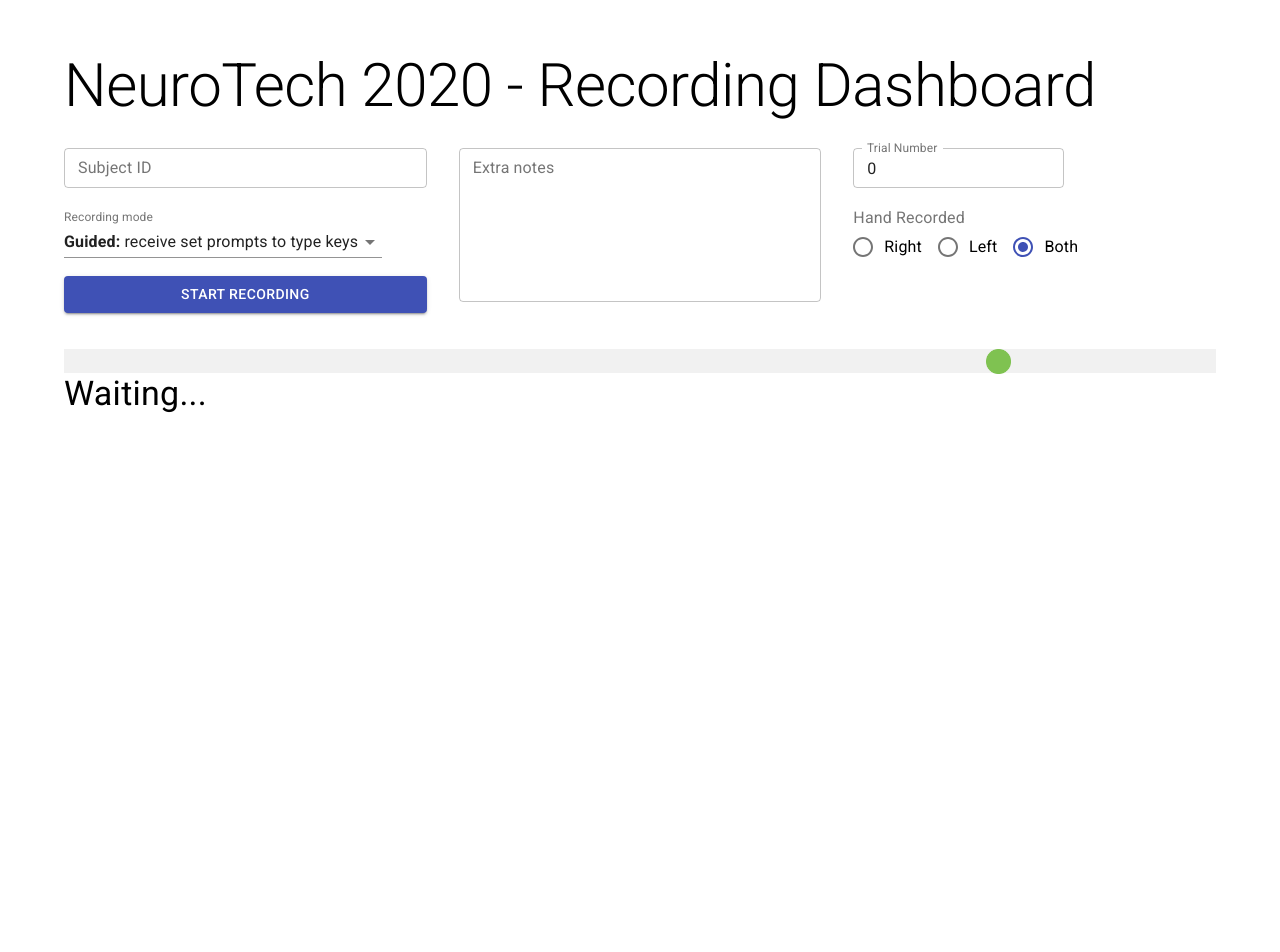
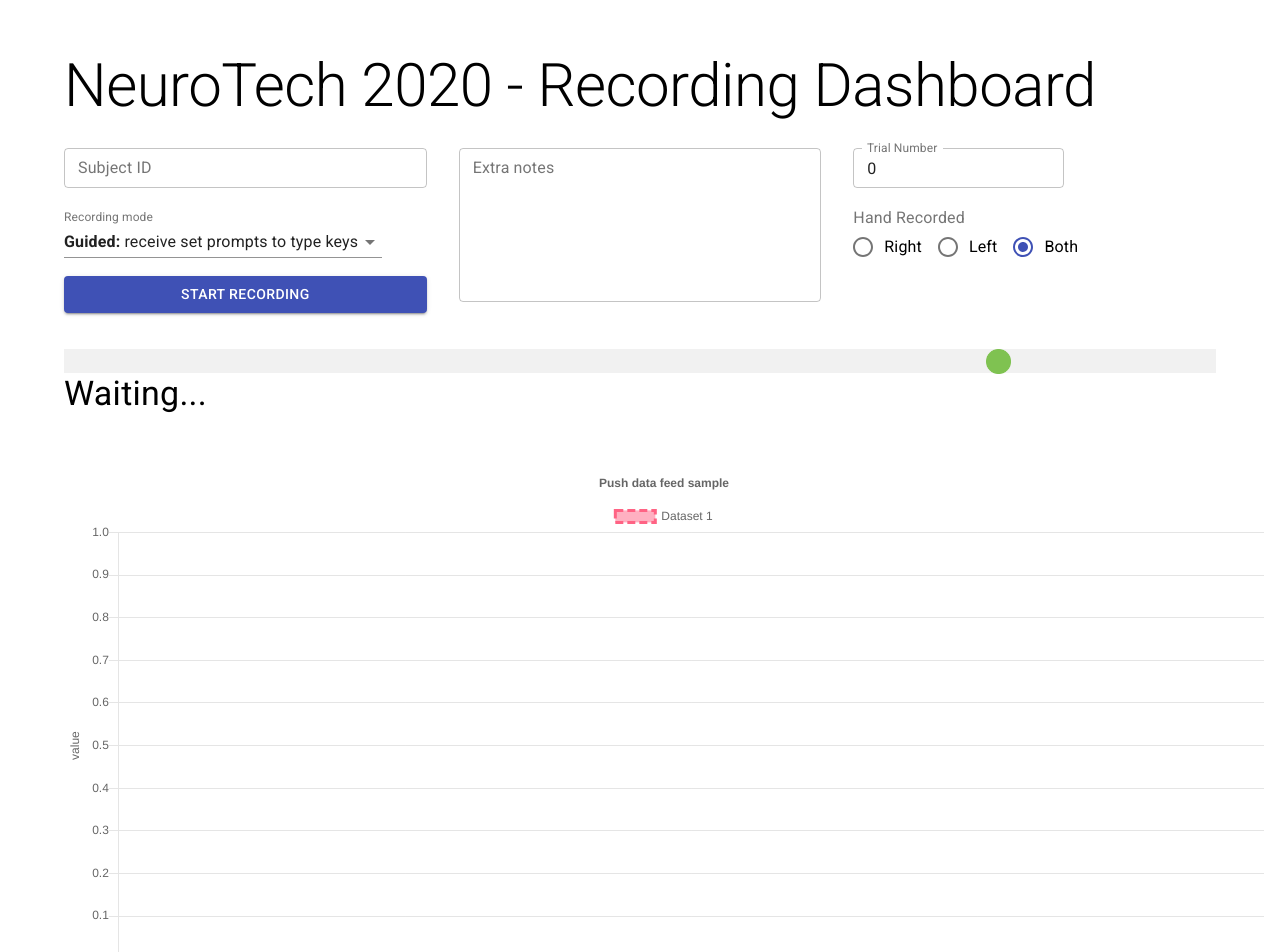
Before and after one commit to NTX-McGill/Dashboard-NeuroTech, a React (Create React App) app in the folder frontend/: page / in a window 1280 px wide. Shown: the top 952 px of the page. Before the commit the page ends 800 px from the top, so only its background shows below. Built offline with nearby package versions, Linux system fonts and the light colour scheme.

Commit message:
Add streaming capabilities to ChartJsComponent
Currently stream is done with fake data. Next step will be to connect it
with socketio from OpenBCI.

```diff
--- a/frontend/package.json
+++ b/frontend/package.json
@@ -9,6 +9,7 @@
     "@testing-library/react": "^9.4.0",
     "@testing-library/user-event": "^7.2.1",
     "chart.js": "^2.9.3",
+    "chartjs-plugin-streaming": "^1.8.0",
     "react": "^16.12.0",
     "react-chartjs-2": "^2.9.0",
     "react-dom": "^16.12.0",
--- a/frontend/src/App.jsx
+++ b/frontend/src/App.jsx
@@ -12,6 +12,7 @@ import { newSession } from "./Bridge";
 import { format } from "./Utilities";
 import SelfDirectedRecorder from "./SelfDirectedRecorder";
 import InTheAirRecorder from "./InTheAirRecorder";
+import Chart from "./ChartJsComponent.jsx";
 
 const useStyles = makeStyles(theme => ({
   root: {
@@ -143,6 +144,7 @@ function App() {
         <br />
         <br />
         <EventList {...{ events }} />
+    <Chart />
       </Container>
     </div>
   );
--- a/frontend/src/ChartJsComponent.jsx
+++ b/frontend/src/ChartJsComponent.jsx
@@ -1,5 +1,6 @@
 import React from "react";
 import { Line } from "react-chartjs-2";
+import "chartjs-plugin-streaming"
 
 function shuffle(array) {
   let counter = array.length;
@@ -21,8 +22,8 @@ function shuffle(array) {
   return array;
 }
 
-const data = {
-  labels: ["January", "February", "March", "April", "May", "June", "July", 1, 2, 3, 4, 5, 6, 7, 9, 0, 123, 6, 4, ],
+const data_old = {
+  labels: ["January", "February", "March", "April", "May", "June", "July", 1, 2, 3, 4, 5, 6, 7, 9, 0, 123, 6, 4,],
   datasets: [
     {
       label: "My First dataset",
@@ -69,8 +70,110 @@ const data = {
   ]
 };
 
+const data = {
+  datasets: [
+    {
+      label: "Dataset 1",
+      borderColor: "rgb(255, 99, 132)",
+      backgroundColor: "rgba(255, 99, 132, 0.5)",
+      lineTension: 0,
+      borderDash: [8, 4],
+      data: []
+    }
+  ]
+};
+
+
+
+const options = {
+  title: {
+    display: true,
+    text: 'Push data feed sample'
+  },
+  height:500,
+  width:500,
+  responsive: false,
+  scales: {
+    xAxes: [{
+      type: 'realtime',
+      realtime: {
+        duration: 20000,
+        delay: 2000,
+        refresh: 1,
+        onRefresh: function () {
+          if (Math.random() < .01) {
+          data.datasets[0].data.push({
+            x: Date.now(),
+            y: Math.random()
+          });
+        }
+
+        },
+
+      },
+      // ticks: {
+      //   autoSkip: false,
+      //   maxTicksLimit: 10
+      // },
+    }],
+    yAxes: [{
+      scaleLabel: {
+        display: true,
+        labelString: 'value'
+      }
+    }]
+  },
+  tooltips: {
+    mode: 'nearest',
+    intersect: false
+  },
+  hover: {
+    mode: 'nearest',
+    intersect: false
+  },
+  plugins: {
+    streaming: {
+      frameRate: 30
+    }
+  }
+};
+
+// scales: {
+//   xAxes: [{
+//       type: 'realtime',
+//       realtime: {
+//           duration: 20000,
+//           delay: 2000,
+//       }
+//   }],
+//   yAxes: [{
+//       scaleLabel: {
+//           display: true,
+//           labelString: 'value'
+//       }
+//   }]
+// },
+// scales: {
+//   xAxes: [
+//     {
+//       type: "realtime",
+//       realtime: {
+//         onRefresh: function () {
+//           // data.datasets[0].data.push({
+//             // x: Date.now(),
+//             // y: Math.random()
+//           // });
+//         },
+//         delay: 2000,
+//         refresh: 1000,
+//       }
+//     }
+//   ]
+// }
+// };
+
 function ChartJsComponent() {
-  return <Line data={data} />;
+  return <Line data={data} options={options} height="500" width="1200"/>;
 }
 
 export default ChartJsComponent;
```
Also changed, not shown: 1 other file (tests, documents, lock files or other folders).
